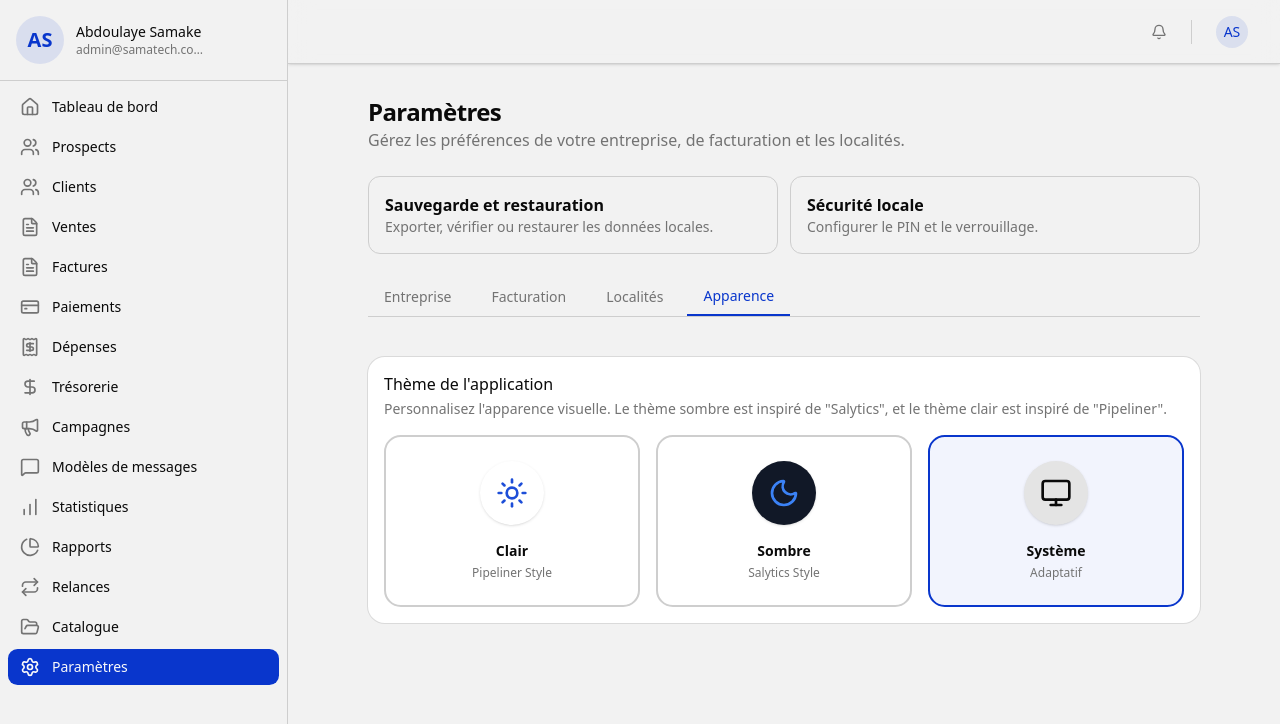
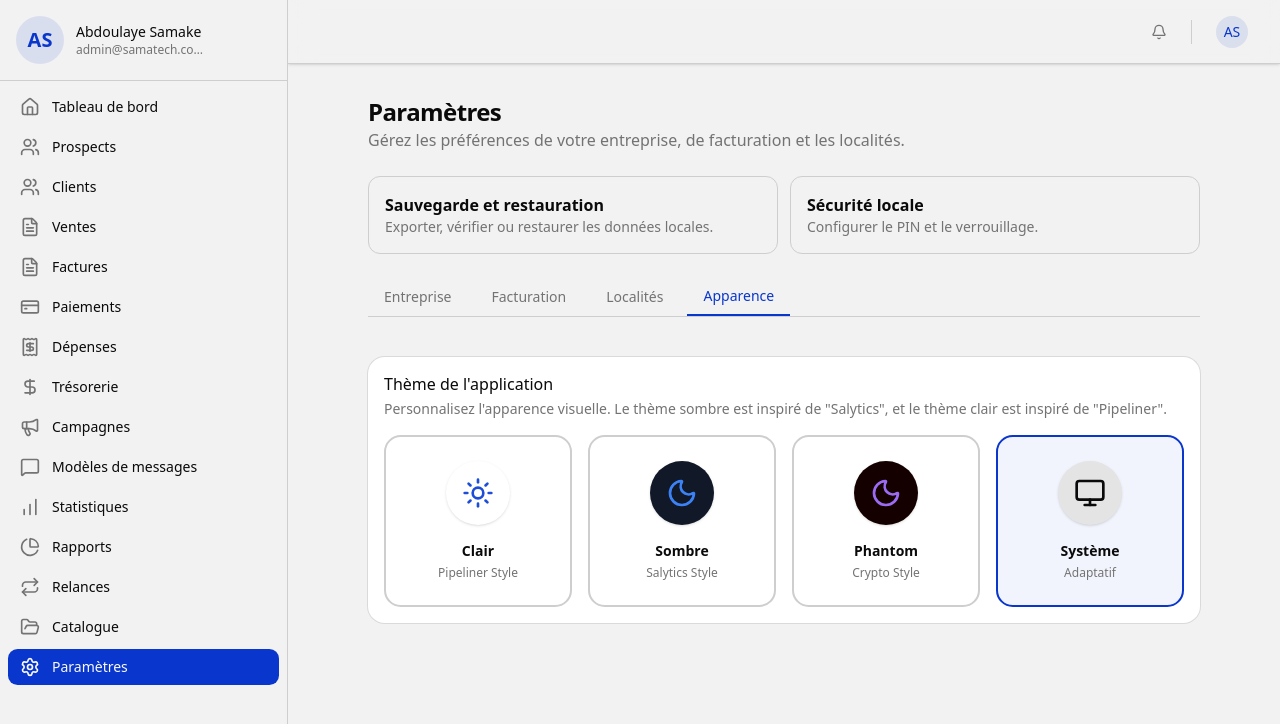
Before and after one commit to layesamake/samatech-crm, a Next.js app: page /settings in a window 1280 px wide. Both pictures are taken after a click on the button "Apparence". Shown: the top 724 px of the page. Built offline with nearby package versions, Linux system fonts and the light colour scheme.

Commit message:
feat(settings): ajouter l'option pour le theme phantom dans l'interface

```diff
--- a/src/app/layout.tsx
+++ b/src/app/layout.tsx
@@ -30,7 +30,7 @@ export default function RootLayout({
   return (
     <html lang="fr" className="h-full font-sans" suppressHydrationWarning>
       <body className="h-full antialiased bg-background text-foreground flex flex-col">
-        <ThemeProvider attribute="class" defaultTheme="system" enableSystem disableTransitionOnChange>
+        <ThemeProvider attribute="class" defaultTheme="system" enableSystem themes={['light', 'dark', 'theme-phantom']} disableTransitionOnChange>
           <NetworkIndicator />
           <PWARegister />
           <PageTitleSync />
--- a/src/modules/settings/presentation/AppearanceSettingsForm.tsx
+++ b/src/modules/settings/presentation/AppearanceSettingsForm.tsx
@@ -26,7 +26,7 @@ export default function AppearanceSettingsForm() {
         </CardDescription>
       </CardHeader>
       <CardContent>
-        <div className="grid grid-cols-1 md:grid-cols-3 gap-4">
+        <div className="grid grid-cols-1 sm:grid-cols-2 lg:grid-cols-4 gap-4">
 
           {/* Light Theme Option */}
           <button
@@ -58,6 +58,22 @@ export default function AppearanceSettingsForm() {
             <span className="text-xs text-muted-foreground mt-1">Salytics Style</span>
           </button>
 
+          {/* Phantom Theme Option */}
+          <button
+            onClick={() => setTheme('theme-phantom')}
+            className={cn(
+              "flex flex-col items-center justify-center p-6 border-2 rounded-xl transition-all hover:bg-muted",
+              theme === 'theme-phantom' ? "border-primary bg-primary/5" : "border-border"
+            )}
+          >
+            <div className="p-4 bg-[#150000] rounded-full shadow-sm mb-4">
+              {/* Le fond de Phantom est très sombre, presque noir. */}
+              <Moon className="w-8 h-8 text-[#9b6bf3]" />
+            </div>
+            <span className="font-semibold">Phantom</span>
+            <span className="text-xs text-muted-foreground mt-1">Crypto Style</span>
+          </button>
+
           {/* System Theme Option */}
           <button
             onClick={() => setTheme('system')}
```
